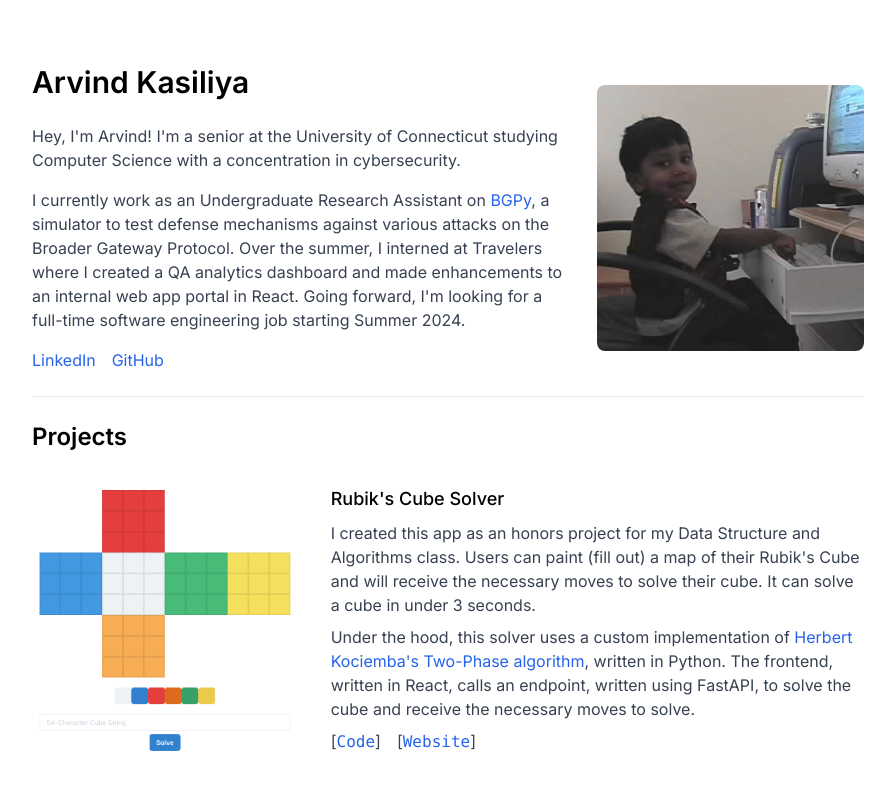
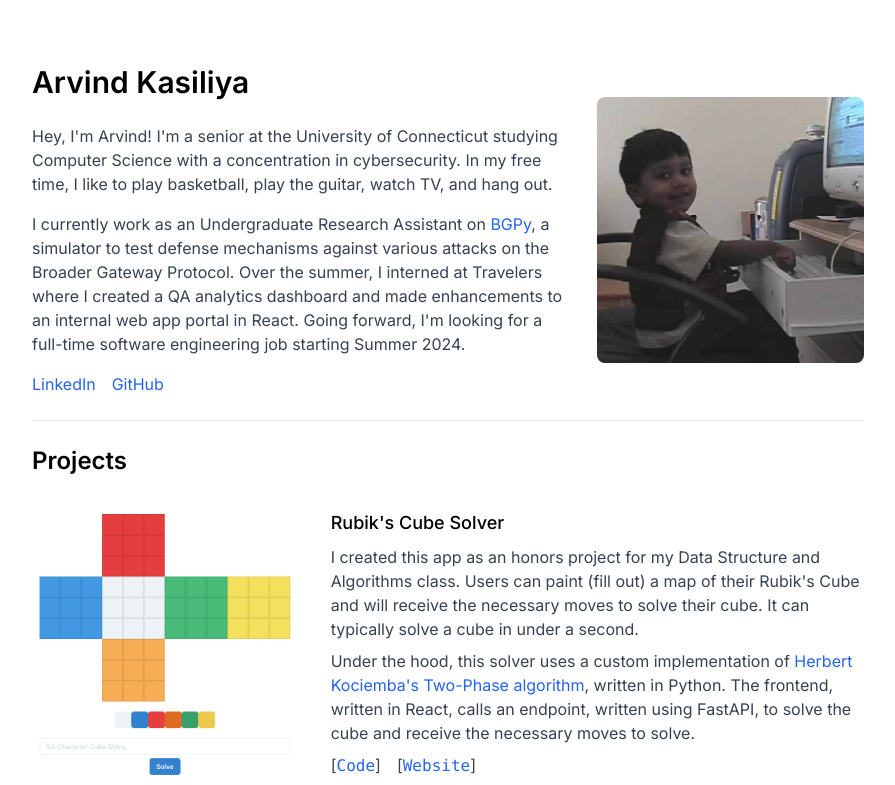
Before and after one commit to Arvonit/website, a Next.js app: page / in a window 1280 px wide. Shown: the top 785 px of the page, without its empty margins (192-1087 px from the left). Built offline with nearby package versions, Linux system fonts and the light colour scheme.

Commit message:
A few edits

```diff
--- a/src/components/Header.tsx
+++ b/src/components/Header.tsx
@@ -9,9 +9,11 @@ export default function Header() {
         <h2 className="text-3xl font-semibold mb-6">Arvind Kasiliya</h2>
 
         <div className="text-gray-700 space-y-4">
+          {/* Bio */}
           <p>
             Hey, I&apos;m Arvind! I&apos;m a senior at the University of Connecticut studying
-            Computer Science with a concentration in cybersecurity.
+            Computer Science with a concentration in cybersecurity. In my free time, I like to play
+            basketball, play the guitar, watch TV, and hang out.
           </p>
           <p>
             I currently work as an Undergraduate Research Assistant on{' '}
@@ -26,28 +28,6 @@ export default function Header() {
             dashboard and made enhancements to an internal web app portal in React. Going forward,
             I&apos;m looking for a full-time software engineering job starting Summer 2024.
           </p>
-
-          {/* <p>
-            I&apos;m currently working as an Undergraduate Research Assistant at the{' '}
-            <Link
-              href="https://infothreats.cse.uconn.edu"
-              className="text-blue-600 no-underline hover:underline"
-            >
-              RIET Lab
-            </Link>{' '}
-            under Dr. Shiri Dori-Hacohen and on the{' '}
-            <Link
-              href="https://eprint.iacr.org/2021/818.pdf"
-              className="text-blue-600 no-underline hover:underline"
-            >
-              CTng project
-            </Link>{' '}
-            under Dr. Amir Herzberg. My research interests include computer security, operating
-            systems, and information retrieval. Going forward, I&apos;m looking for a software
-            engineering internship for the upcoming summer.
-          </p> */}
-
-          {/* <p>My email address is arvind [at] kasiliya [dot] com.</p> */}
 
           {/* Links */}
           <div className="text-blue-600 flex flex-row space-x-4">
@@ -64,10 +44,11 @@ export default function Header() {
         </div>
       </div>
 
+      {/* Picture */}
       <div className="basis-1/3 w-1/2 mb-8 md:mb-0 order-1 md:order-2">
         <Image
           src={me}
-          alt="Young Arvind typing away on a keyboard"
+          alt="Young me typing on a keyboard and smiling"
           className="rounded-lg"
           placeholder="blur"
         />
--- a/src/components/Projects.tsx
+++ b/src/components/Projects.tsx
@@ -23,7 +23,7 @@ export default function Projects() {
             <p>
               I created this app as an honors project for my Data Structure and Algorithms class.
               Users can paint (fill out) a map of their Rubik&apos;s Cube and will receive the
-              necessary moves to solve their cube. It can solve a cube in under 3 seconds.
+              necessary moves to solve their cube. It can typically solve a cube in under a second.
             </p>
             <p>
               Under the hood, this solver uses a custom implementation of{' '}
@@ -55,7 +55,7 @@ export default function Projects() {
                 [
                 <code>
                   <Link
-                    href="https://rubik.kasiliya.com"
+                    href="https://rubik.arvind.me"
                     className="text-blue-600 no-underline hover:underline"
                   >
                     Website
@@ -72,11 +72,7 @@ export default function Projects() {
       <div className="flex flex-col md:flex-row space-x-0 md:space-x-8 space-y-8 md:space-y-0 items-center md:items-start">
         {/* Picture */}
         <div className="basis-1/3 w-1/2">
-          {/* <Link href="https://github.com/Arvonit/chat">
-              <a> */}
           <Image src={irc} alt="IRC client" placeholder="blur" className="rounded-sm" />
-          {/* </a>
-            </Link> */}
         </div>
 
         {/* Description */}
@@ -112,11 +108,7 @@ export default function Projects() {
       <div className="flex flex-col md:flex-row space-x-0 md:space-x-8 space-y-8 md:space-y-0 items-center md:items-start">
         {/* Picture */}
         <div className="basis-1/3 w-1/2">
-          {/* <Link href="https://github.com/Arvonit/Commentarium">
-              <a> */}
           <Image src={commentarium} alt="Schreiber" placeholder="blur" className="rounded-sm" />
-          {/* </a>
-            </Link> */}
         </div>
 
         {/* Description */}
```
Also changed, not shown: 1 other file (tests, documents, lock files or other folders).
